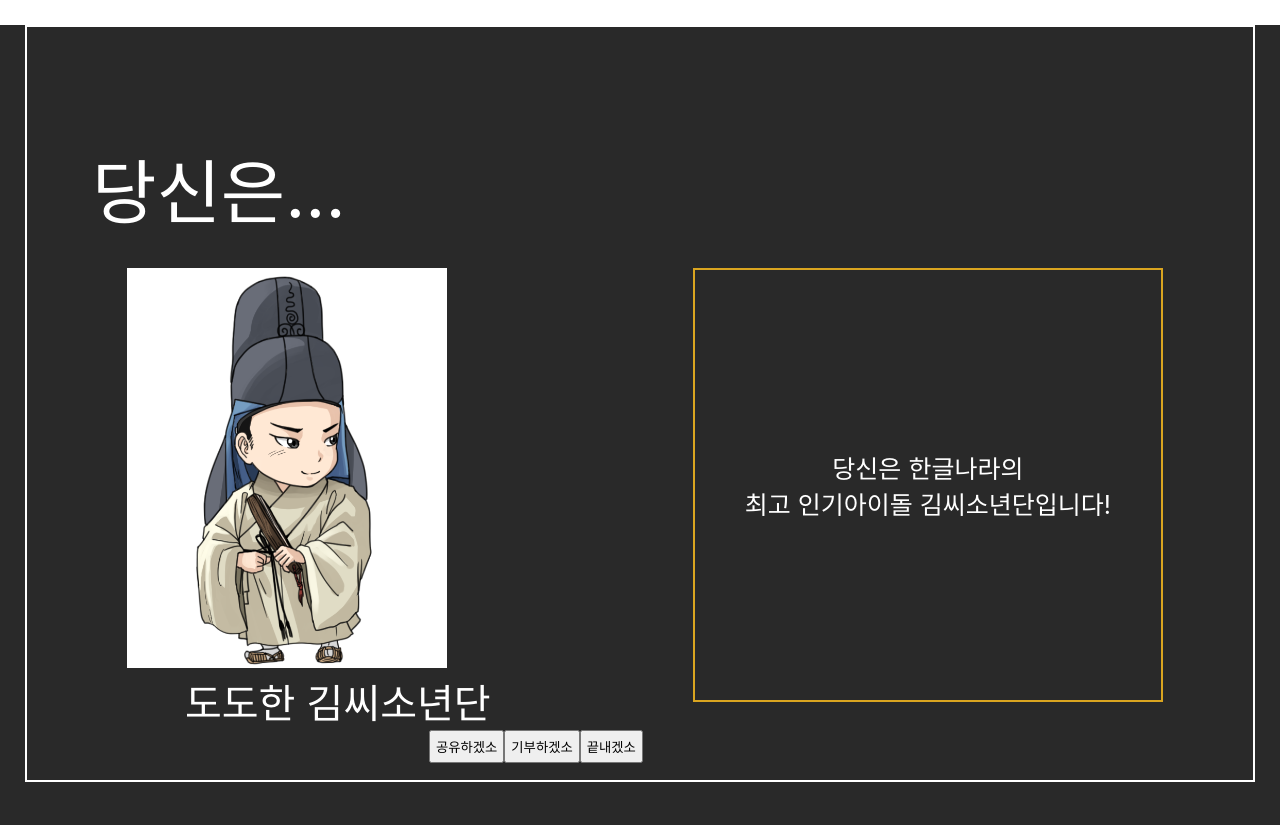
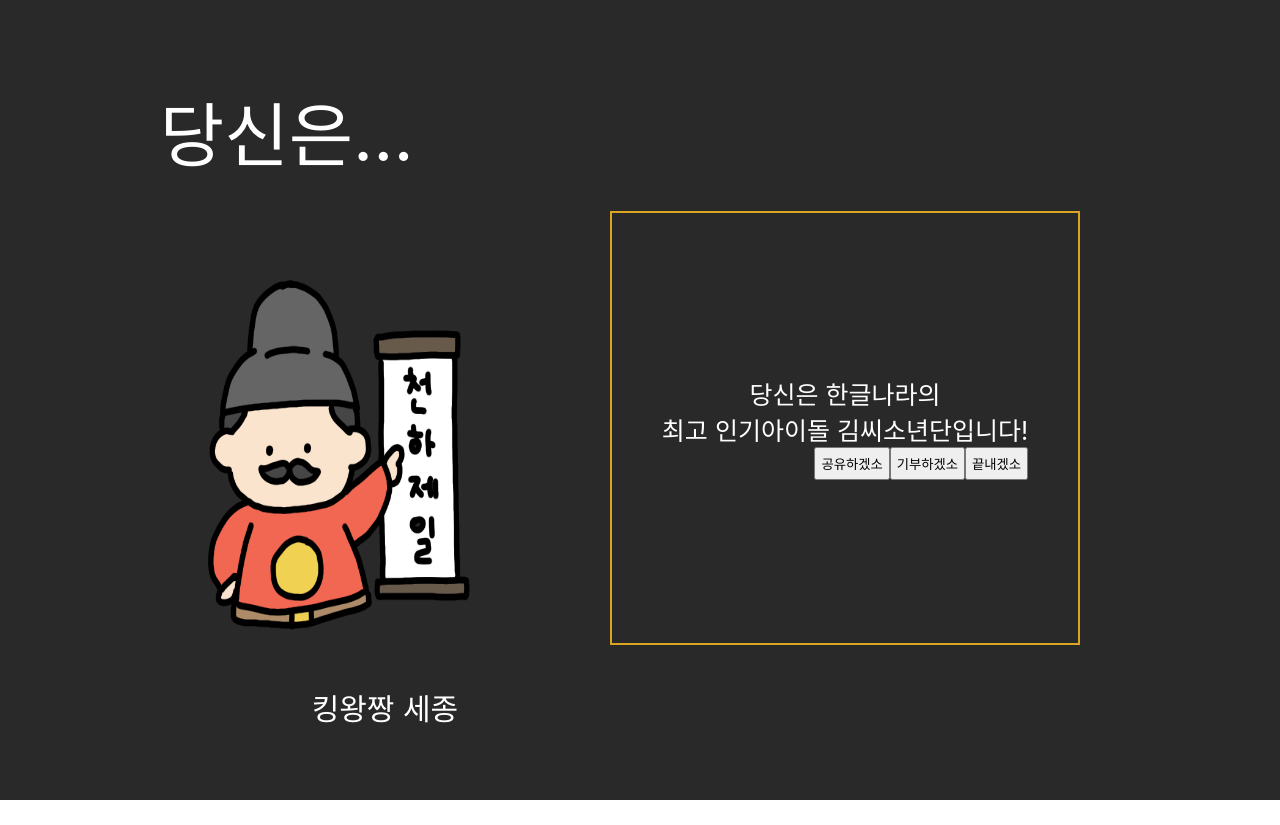
Before and after one commit to hangeul-project/hangeul-react-web, a React (Create React App) app: page / in a window 1280 px wide. After the commit the page ends 800 px from the top, so only its background shows below. Built offline with nearby package versions, Linux system fonts and the light colour scheme.

Commit message:
Revise Page4's global things_1

```diff
--- a/src/component/Page4/Page/Page4_css/page4.css
+++ b/src/component/Page4/Page/Page4_css/page4.css
@@ -2,59 +2,57 @@
   background-color: #292929;
   height: 100vh;
   width: 100vw;
+  display: flex;
+  justify-content: center;
+  align-items: center;
 }
 
 .container {
-  border: 2px solid white;
-  padding: 50px;
-  margin: 25px;
   color: white;
   height: 100vh;
   width: auto;
   height: auto;
+  text-align: center;
 }
 
 .you {
-  margin-top: 60px;
-  margin-left: 15px;
   font-size: 70px;
   color: white;
-  width: 40vh;
+  width: 50vh;
+  text-align: left;
+}
+
+.youris {
+  display: flex;
+}
+
+.char {
+  width: 400px;
+  height: 500px;
 }
 
 .you__char {
-  display: inline-block;
   border: 2px solid goldenrod;
+  display: flex;
+  flex-direction: row;
   padding: 50px;
   margin: 40px;
   width: auto;
   margin-top: 30px;
   margin-left: 50px;
-  float: right;
-  display: flex; /* inline block에 대한 문제점 해결 */
   align-items: center;
   justify-content: center;
   height: 330px;
   text-align: center;
 }
 
-.char {
-  margin-left: 50px;
-  margin-top: 30px;
-  display: inline;
-  width: 40vh;
-  height: 50vh;
+.char__name {
+  color: white;
+  font-size: 30px;
+  text-align: center;
+  width: 450px;
 }
 
-.char__name {
-  margin-top: 0px;
-  margin-left: 75px;
-  color: white;
-  font-size: 40px;
-  display: block;
-  width: 33%;
-  text-align: center;
-}
 .choice {
   display: inline-block flex;
 }
--- a/src/component/Page4/component/page4.jsx
+++ b/src/component/Page4/component/page4.jsx
@@ -1,25 +1,17 @@
-import React from "react";
-import "../Page/Page4_css/page4.css";
-import charA from "./img.png";
+import React from "react"
+import "../Page/Page4_css/page4.css"
+import charA from "../img/img.png"
 
 function Page4() {
   return (
     <div className="outer-container-page4">
       <div className="container">
         <div className="you">당신은...</div>
-        <img
-          className="char"
-          src={charA}
-          width="400"
-          height="550"
-          alt="캐릭터"
-        />
+        <div className="youris">
+          <img className="char" src={charA} alt="캐릭터" />
           <div className="you__char">
             <div className="description">
               당신은 한글나라의 <br /> 최고 인기아이돌 김씨소년단입니다!
-          </div>
-        </div>
-        <span className="char__name">도도한 김씨소년단</span>
               <div className="choice">
                 <button type="button" className="choice__first">
                   끝내겠소
@@ -33,7 +25,11 @@ function Page4() {
               </div>
             </div>
           </div>
-  );
+        </div>
+        <div className="char__name">킹왕짱 세종</div>
+      </div>
+    </div>
+  )
 }
 
-export default Page4;
+export default Page4
```
Also changed, not shown: src/component/Page4/component/img.png (deleted), src/component/Page4/img/img.png (added). Lines whose indentation alone changed are shown as unchanged.
